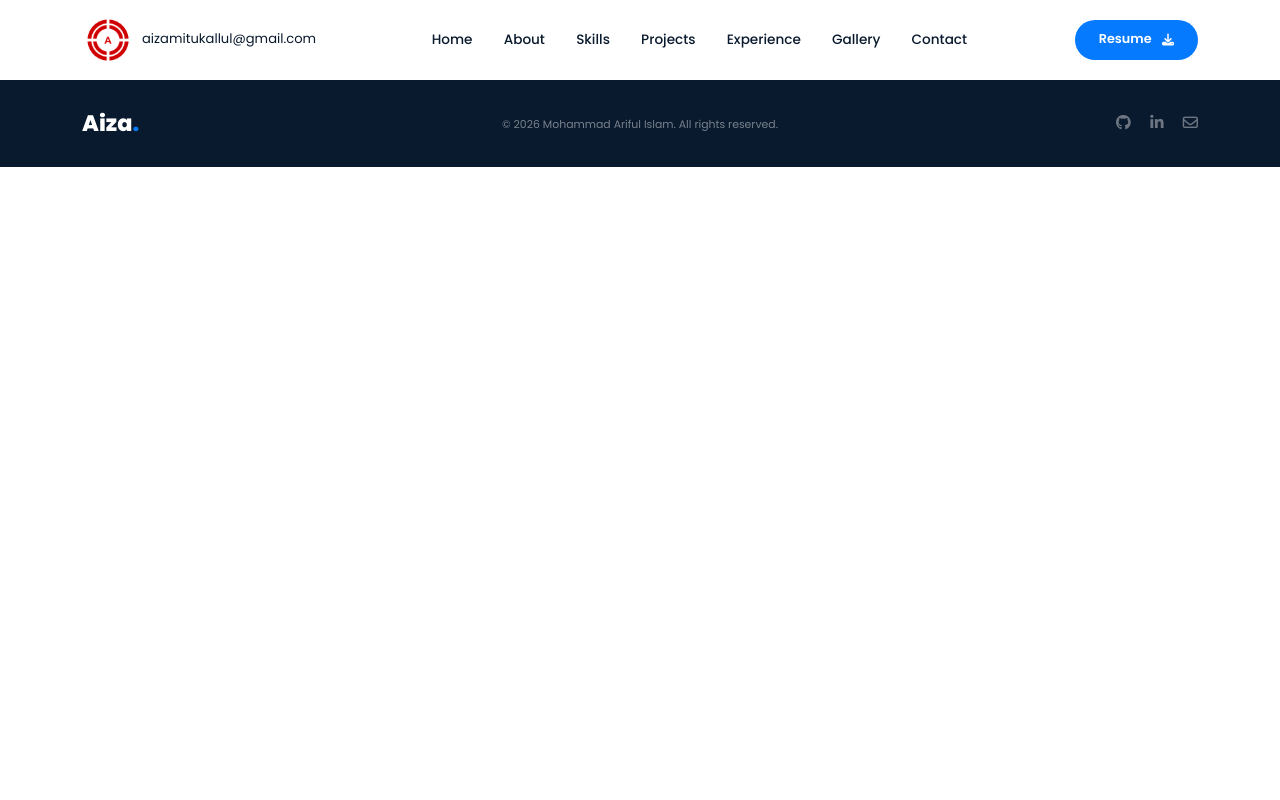
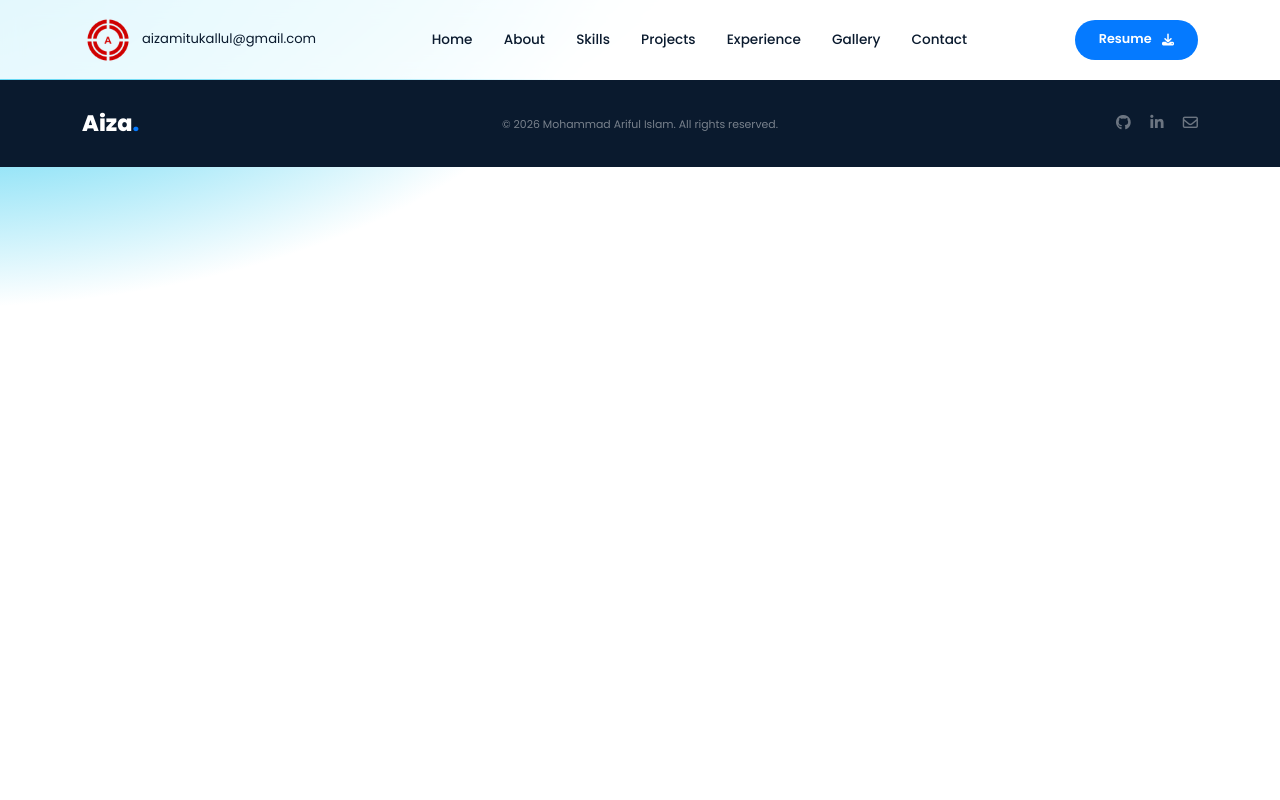
Before and after one commit to kallul/kallul.github.io, a FastAPI app: template web/app/templates/base.html in a window 1280 px wide. Run offline with FastAPI, Linux system fonts and the light colour scheme; the template is opened without the code that fills it, so the values that code supplies are empty.

Commit message:
Apply cyan-blue→white gradient as whole-project background
Body: fixed radial gradient (#2ec8ef top-left fading to white).
Cards: rgba(255,255,255,0.78) + backdrop-filter so gradient shows.
Navbar: frosted glass. Content wrapper transparent.

Co-Authored-By: Claude Sonnet 4.6 <noreply@anthropic.com>

```diff
--- a/web/app/static/css/custom.css
+++ b/web/app/static/css/custom.css
@@ -35,30 +35,38 @@ body {
   color: var(--text);
   line-height: 1.75;
   padding-top: 80px;
-  background: #ffffff;
   min-height: 100vh;
+  background:
+    radial-gradient(ellipse 90% 75% at -5% -5%, #2ec8ef 0%, #7addf5 28%, transparent 58%),
+    radial-gradient(ellipse 60% 50% at 25% -8%, rgba(60, 205, 238, 0.45) 0%, transparent 50%),
+    #ffffff;
+  background-attachment: fixed;
 }
 
-/* ─── Content wrapper — white background ─────────────────────── */
+/* ─── Content wrapper ─────────────────────────────────────────── */
 .content-wrapper {
   max-width: 1200px;
   margin: 0 auto;
   padding: 2rem 2rem 5rem;
-  background: #ffffff;
+  background: transparent;
 }
 
 /* ─── Card block ─────────────────────────────────────────────── */
 .card-block {
-  background: var(--card);
+  background: rgba(255, 255, 255, 0.78);
+  backdrop-filter: blur(8px);
+  -webkit-backdrop-filter: blur(8px);
   border-radius: var(--radius);
   overflow: hidden;
-  border: 1px solid var(--tj-grey-2);
+  border: 1px solid rgba(255, 255, 255, 0.65);
   box-shadow: var(--card-shadow);
 }
 
 /* ─── Navbar ─────────────────────────────────────────────────── */
 #mainNav {
-  background: #ffffff;
+  background: rgba(255, 255, 255, 0.85);
+  backdrop-filter: blur(10px);
+  -webkit-backdrop-filter: blur(10px);
   /* box-shadow: 0 1px 0 rgba(5, 122, 255, 0.08); */
   padding: 0.85rem 0;
   transition:
@@ -446,7 +454,7 @@ body {
 .stats-section {
   position: relative;
   overflow: hidden;
-  background: #ffffff !important;
+  background: transparent !important;
 }
 
 /* floating particle canvas lives behind the grid */
```
